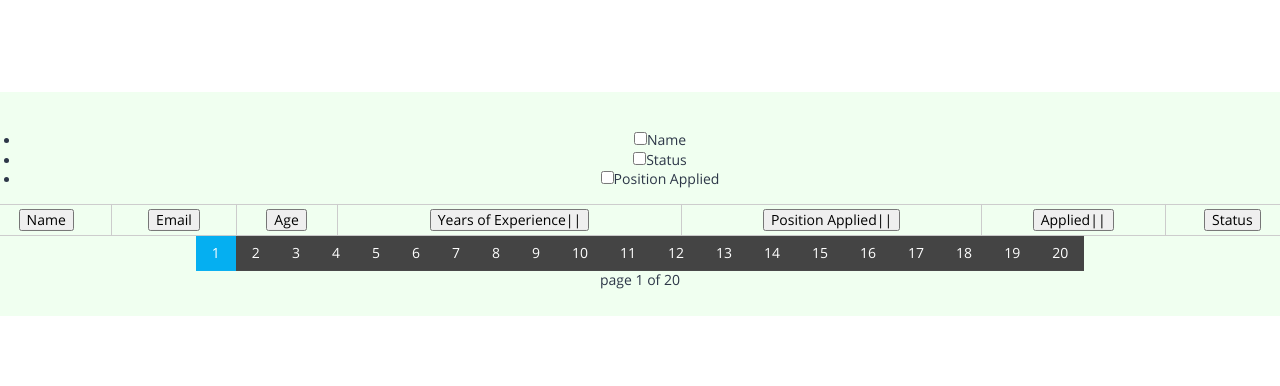
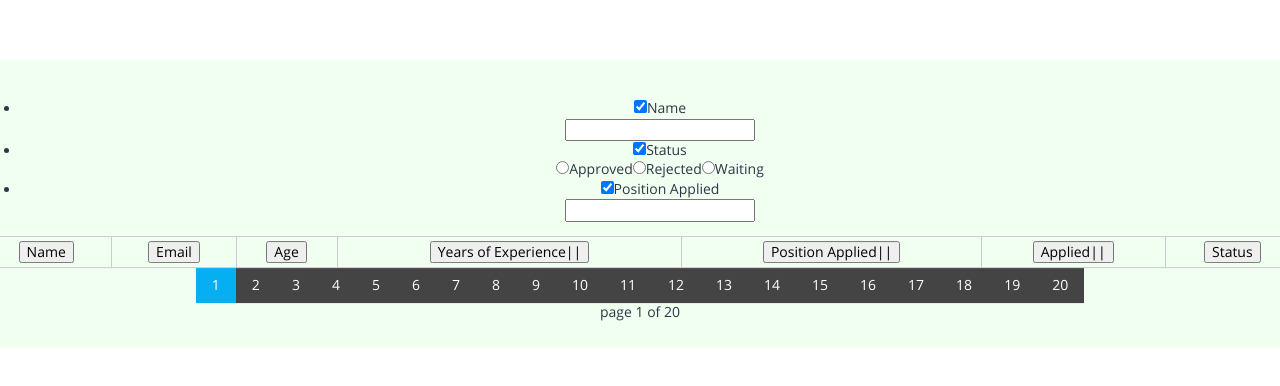
Before and after one commit to Jasmin2895/personio-assignment, a React (Create React App) app: page / in a window 1280 px wide. Shown: the part 196-582 px from the top of the page. Built offline with nearby package versions, Linux system fonts and the light colour scheme.

Commit message:
replaced filter value

```diff
--- a/src/components/CandidateTable.js
+++ b/src/components/CandidateTable.js
@@ -149,15 +149,25 @@ const CandidateTable = ({ candidateData }) => {
     };
 
     useEffect(() => {
-        console.log('changes done!!!!!');
+        console.log(
+            'changes done!!!!!',
+            queryString.parse(location.search),
+        );
+
         function updateUrl() {
             const query = queryString.parse(location.search);
+            console.log('query', query);
             const modifiedQuery = {
                 ...query,
-                name: nameFilter,
-                position_applied: postionFilter,
-                status: statusFilter,
+                name: nameFilter !== '' ? nameFilter : query.name,
+                position_applied:
+                    postionFilter !== ''
+                        ? postionFilter
+                        : query.position_applied,
+                status:
+                    statusFilter !== '' ? statusFilter : query.status,
             };
+            console.log('modifiedQuery', modifiedQuery);
             history.replace({
                 pathname: location.pathname,
                 search: queryString.stringify(modifiedQuery),
--- a/src/components/Checkbox.js
+++ b/src/components/Checkbox.js
@@ -1,10 +1,11 @@
 import React, { useState } from 'react';
 
-const Checkbox = ({ onChange, ...checkboxProps }) => {
-    const [isChecked, setIsChecked] = useState(false);
+const Checkbox = ({ onChange, isChecked, ...checkboxProps }) => {
+    console.log('Checkbox!!!!!!', isChecked);
+    const [isFilterChecked, setIsChecked] = useState(isChecked);
 
     const changeHandler = (event) => {
-        setIsChecked(!isChecked);
+        setIsChecked(!isFilterChecked);
 
         onChange && onChange(event);
     };
@@ -14,7 +15,7 @@ const Checkbox = ({ onChange, ...checkboxProps }) => {
                 {' '}
                 <input
                     type="checkbox"
-                    checked={isChecked}
+                    checked={isFilterChecked}
                     onChange={changeHandler}
                     {...checkboxProps}
                 />
--- a/src/components/Filter.js
+++ b/src/components/Filter.js
@@ -1,5 +1,8 @@
 import React, { useEffect, useState } from 'react';
 import Checkbox from './Checkbox';
+import { useLocation, useHistory } from 'react-router-dom';
+import queryString from 'query-string';
+import { set } from 'lodash';
 
 const Filter = ({
     onSelection,
@@ -7,19 +10,69 @@ const Filter = ({
     onStatusChanged,
     onPositionApplied,
 }) => {
-    const [isNameFilterSet, setNameFilter] = useState(false);
-    const [isStatusFilter, setStatusFilter] = useState(false);
-    const [isPositionFilterSet, setPositionFilter] = useState(false);
+    const location = useLocation();
+    const history = useHistory();
+    const query = queryString.parse(location.search);
+    const [isNameFilterSet, setNameFilter] = useState(
+        query.name !== '' ? true : false,
+    );
+    const [isStatusFilter, setStatusFilter] = useState(
+        query.status !== '' ? true : false,
+    );
+    const [isPositionFilterSet, setPositionFilter] = useState(
+        query.position_applied !== '' ? true : false,
+    );
+    const [nameFilterValue, setNameFilterValue] = useState(
+        query.name,
+    );
+    const [statusFilterValue, setStatusFilterValue] = useState(
+        query.status,
+    );
+    const [positionFilterValue, setPositionFilterValue] = useState(
+        query.position_applied,
+    );
     // const [nameInput, setNameInput] = useState('');
     // const [positionApplied, setPositionApplied] = useState('');
-    const [statusOption, setStatusOption] = useState('');
+    const [statusOption, setStatusOption] = useState(query.status);
 
-    // useEffect(() => {
-    //     onSelection && onSelection(false);
-    // }, []);
+    useEffect(() => {
+        function fetchFiltersFromUrl() {
+            if (!isNameFilterSet) {
+                query.name = '';
+            } else {
+                query.name = nameFilterValue;
+            }
+
+            if (!isStatusFilter) {
+                query.status = '';
+            } else query.status = statusFilterValue;
+
+            if (!isPositionFilterSet) {
+                query.position_applied = '';
+            } else {
+                query.position_applied = positionFilterValue;
+            }
+
+            // } else if (!isStatusFilter) {
+            //     query.status = '';
+            // } else if (!isPositionFilterSet) {
+            //     query.position_applied = '';
+            // }
+            history.replace({
+                pathname: location.pathname,
+                search: queryString.stringify(query),
+            });
+        }
+
+        fetchFiltersFromUrl();
+    }, [isNameFilterSet, isStatusFilter, isPositionFilterSet]);
 
     const handleFilterChange = (event) => {
         let currentValue = event.target.value;
+        console.log(
+            'handleFilterChange !!!!!!!!!!!',
+            event.target.checked,
+        );
         if (currentValue === 'name') {
             setNameFilter(event.target.checked);
         } else if (currentValue === 'status') {
@@ -34,9 +87,11 @@ const Filter = ({
         console.log('input', event.target.value, event.target.name);
 
         if (event.target.name === 'nameInput') {
+            setNameFilterValue(event.target.value);
             onNameInputChange &&
                 onNameInputChange(event.target.value);
         } else {
+            setPositionFilterValue(event.target.value);
             onPositionApplied &&
                 onPositionApplied(event.target.value);
         }
@@ -44,6 +99,7 @@ const Filter = ({
 
     const handleStatusChange = (event) => {
         // console.log('handleStatusChange', event.target.name);
+        setStatusFilterValue(event.target.value);
         setStatusOption(event.target.name);
         onStatusChanged && onStatusChanged(event.target.name);
     };
@@ -56,6 +112,7 @@ const Filter = ({
                             <Checkbox
                                 name="filter"
                                 value="name"
+                                isChecked={isNameFilterSet}
                                 onChange={handleFilterChange}
                             />
                             Name
@@ -65,6 +122,7 @@ const Filter = ({
                                 <input
                                     type="text"
                                     name="nameInput"
+                                    value={nameFilterValue}
                                     onChange={onInputChnage}
                                 ></input>
                             </div>
@@ -79,6 +137,7 @@ const Filter = ({
                             <Checkbox
                                 name="filter"
                                 value="status"
+                                isChecked={isStatusFilter}
                                 onChange={handleFilterChange}
                             />
                             Status
@@ -144,6 +203,7 @@ const Filter = ({
                             <Checkbox
                                 name="filter"
                                 value="position_applied"
+                                isChecked={isPositionFilterSet}
                                 onChange={handleFilterChange}
                             />
                             Position Applied
@@ -154,6 +214,7 @@ const Filter = ({
                             <div>
                                 <input
                                     type="text"
+                                    value={positionFilterValue}
                                     name="positionApplied"
                                     onChange={onInputChnage}
                                 ></input>
```
